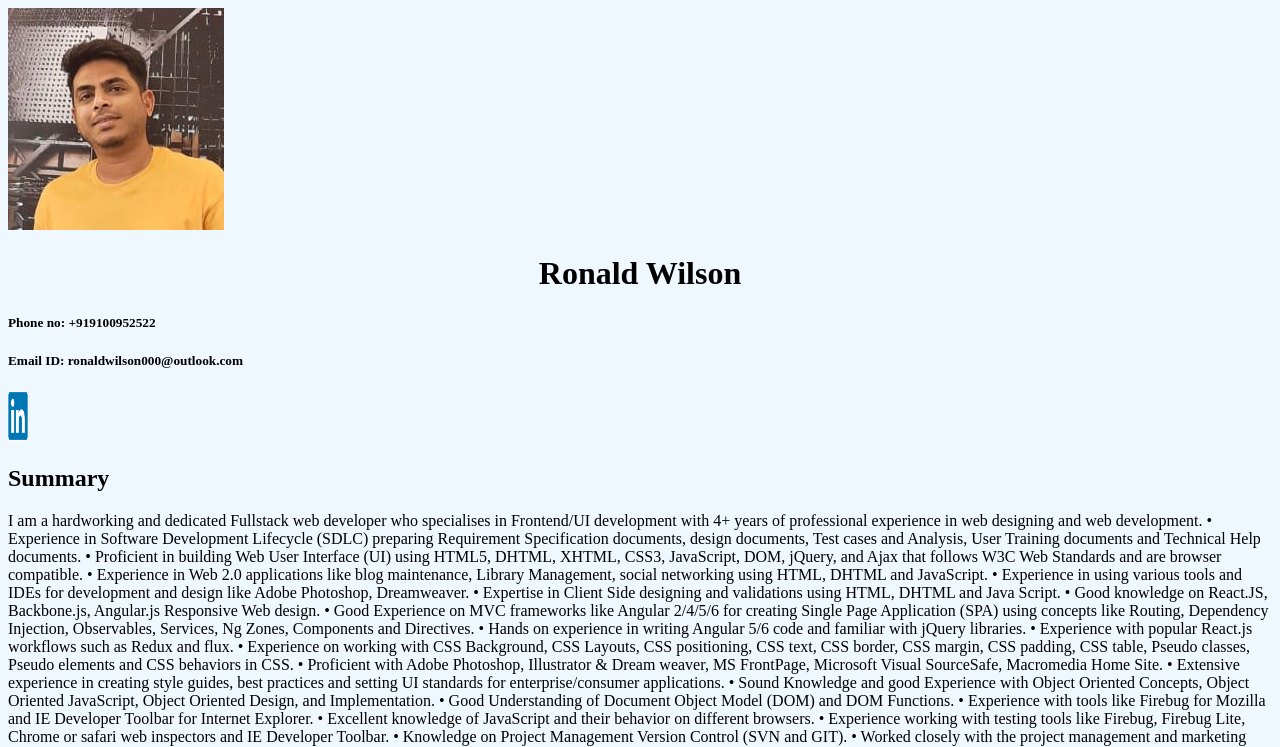
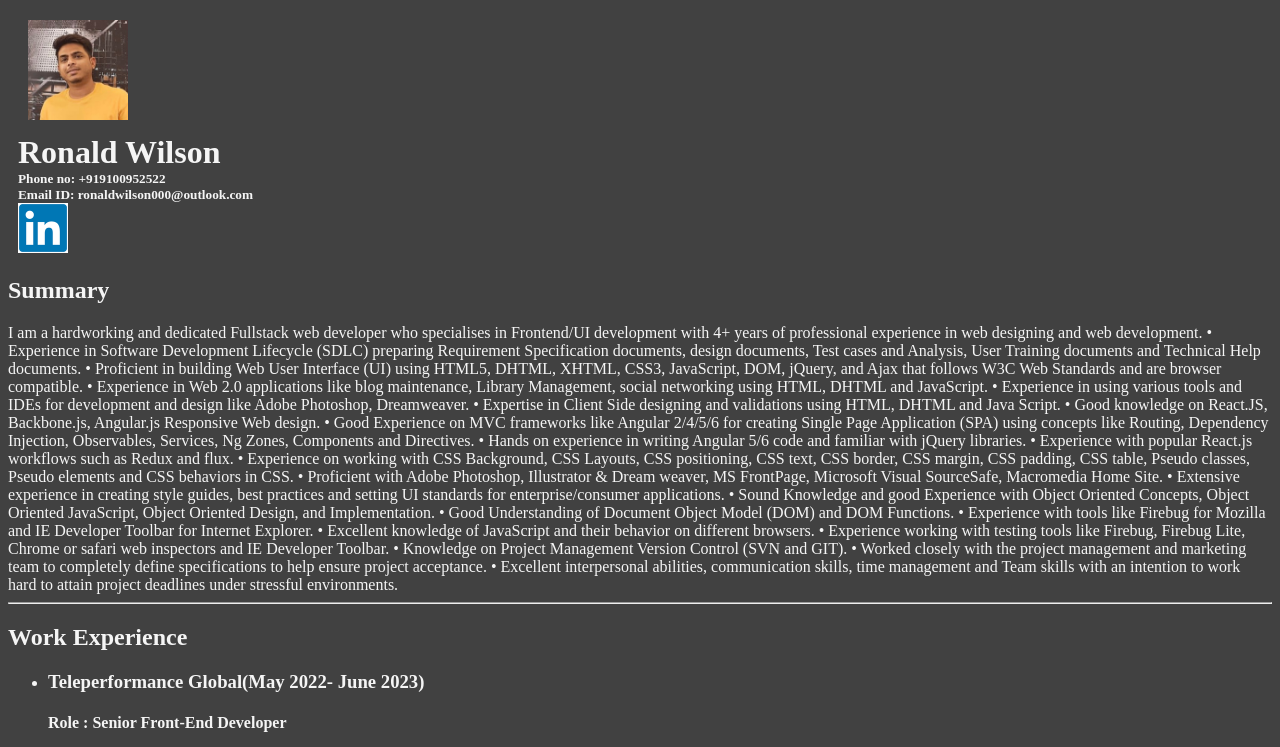
Before and after one commit to RonaldWilson000/Resume, a plain HTML site: page index.html in a window 1280 px wide. Shown: the top 747 px of the page. Drawn offline with Linux system fonts and the light colour scheme.

Commit message:
Update style.css
updated styles

```diff
--- a/style.css
+++ b/style.css
@@ -1,17 +1,27 @@
-.center {
-  display: block;
-  margin-left: auto;
-  margin-right: auto;
-  align-items: center;
-  text-align: center;
+.header {
+  margin: 10px;
 }
 
-h1 {
-  text-align: center;
+img {
+  margin: 10px;
+  height: 100px;
+  width: 100px;
+}
+h1,
+h5,
+h5,
+a {
+  margin: 0;
+}
+
+.info {
+  display: block;
+  text-decoration: none;
 }
 
 body {
-  background-color: aliceblue;
+  background-color: rgb(65, 65, 65);
+  color: whitesmoke;
 }
 
 table,
@@ -21,3 +31,9 @@ td {
 
   border-collapse: collapse;
 }
+
+.links {
+  height: 50px;
+  width: 50px;
+  margin: 0;
+}
```
